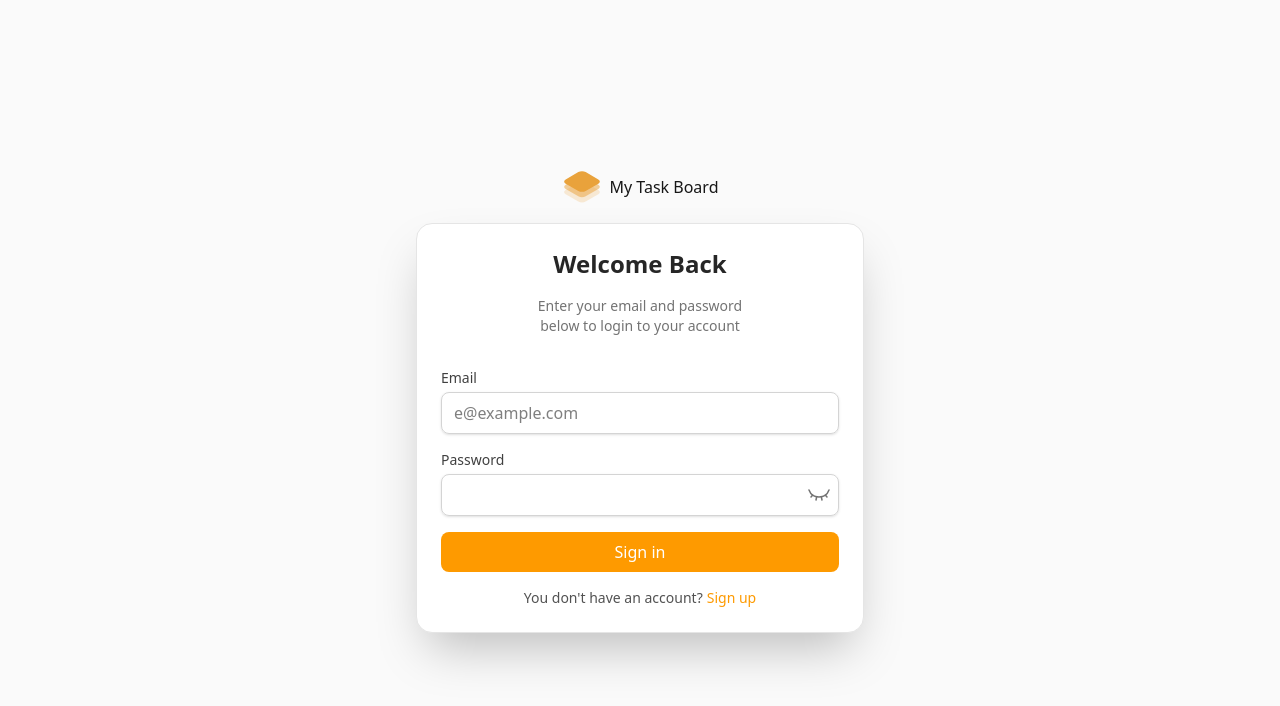
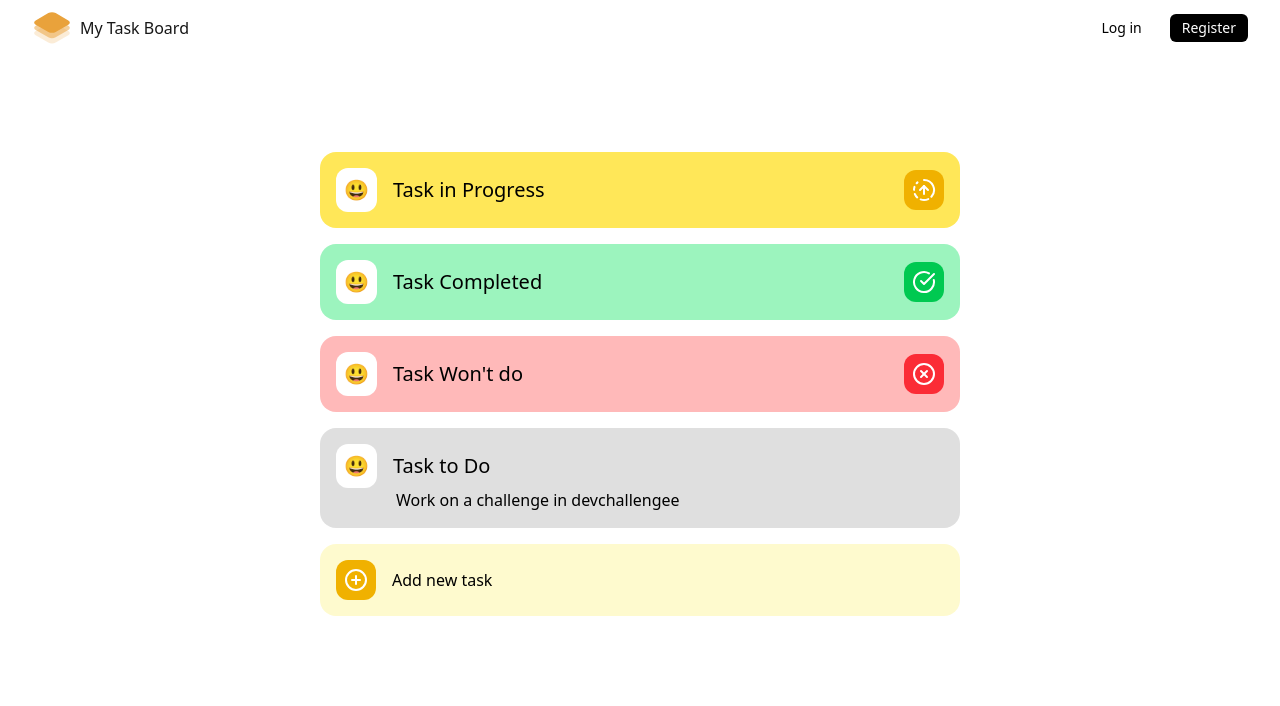
Before and after one commit to KevinPadi/My-task-board, a React (Vite) app: page /board in a window 1280 px wide. Before the commit this address led to /login. Shown: the top 706 px of the page. Built offline with nearby package versions, Linux system fonts and the light colour scheme; no server answers.

Commit message:
ft: board page added

```diff
--- a/package.json
+++ b/package.json
@@ -20,6 +20,7 @@
     "react-router-dom": "^7.1.5",
     "react-toastify": "^11.0.3",
     "tailwindcss": "^4.0.4",
+    "vaul": "^1.1.2",
     "zod": "^3.24.2"
   },
   "devDependencies": {
--- a/src/App.tsx
+++ b/src/App.tsx
@@ -19,9 +19,9 @@ function App() {
             <Route path="/b" element={<ProtectedRoute />} />
 
           {/* Ruta protegida */}
-          <Route element={<ProtectedRoute />}>
+          {/* <Route element={<ProtectedRoute />}> */}
             <Route path="/board" element={<BoardPage />} />
-          </Route>
+          {/* </Route> */}
         </Routes>
         <ToastContainer />
       </AuthProvider>
--- a/src/pages/BoardPage.tsx
+++ b/src/pages/BoardPage.tsx
@@ -1,13 +1,142 @@
-import { useAuth } from "../context/AuthContext"
+import { CircleCheckBig, CircleFadingArrowUp, CirclePlus, CircleX } from "lucide-react"
+import Header from "../components/Header"
+import { useState } from "react"
+import { Drawer } from 'vaul'
+
+function AddNewTaskDrawer() {
+  return (
+    <Drawer.Root direction="right">
+      <Drawer.Trigger className="w-full rounded-2xl bg-yellow-100/80 p-4 mt-4 hover:cursor-pointer hover:bg-yellow-200 transition-colors ease-in-out duration-300">
+        <div className="flex w-full items-center justify-between">
+          <div className="flex items-center gap-4">
+            <div className="rounded-xl bg-yellow-500 p-2 text-lg text-white">
+              <CirclePlus />
+            </div>
+            <span className="font-medium text-black"> Add new task </span>
+          </div>
+        </div>
+      </Drawer.Trigger>
+      <Drawer.Portal>
+        <Drawer.Overlay className="fixed inset-0 bg-black/40" />
+        <Drawer.Content
+          className="right-2 top-2 bottom-2 fixed z-10 outline-none w-2xl flex ml-2"
+          // The gap between the edge of the screen and the drawer is 8px in this case.
+          style={{ '--initial-transform': 'calc(100% + 8px)' } as React.CSSProperties}
+        >
+          <div className="bg-zinc-50 h-full w-full grow p-5 flex flex-col rounded-[16px]">
+            <div>
+              <Drawer.Title className="font-medium mb-2 text-zinc-900 text-xl"> Add new task </Drawer.Title>
+            </div>
+            <form action="" className="w-full mt-6 space-y-6">
+              <div className="flex flex-col gap-2">
+                <label htmlFor="name" className="text-sm text-neutral-400"> Task name </label>
+                <input name="name" id="name" type="text" className="border rounded-lg p-3 border-neutral-400 focus:outline-orange-500 focus:border-orange-500" />
+              </div>
+              <div className="flex flex-col gap-2">
+                <label htmlFor="description" className="text-sm text-neutral-400"> Description </label>
+                <textarea name="description" id=""  className="border rounded-lg p-3 border-neutral-400 focus:outline-orange-500 focus:border-orange-500 placeholder:text-neutral-400" placeholder="Enter a short description"></textarea>
+              </div>
+            </form>
+          </div>
+        </Drawer.Content>
+      </Drawer.Portal>
+    </Drawer.Root>
+  );
+}
+
+
 
 const BoardPage = () => {
-  const { user } = useAuth()
+
+  interface Task {
+    name: string,
+    description?: string,
+    icon?: string,
+    status: undefined | 'inProgress' | 'completed' | "won't do"
+
+  }
+
+  const sampleData: Task[] = [
+    {
+      name: 'Task in Progress',
+      description: undefined,
+      icon: '😃',
+      status: "inProgress"
+    },
+    {
+      name: 'Task Completed',
+      description: undefined,
+      icon: '😃',
+      status: "completed"
+    },
+    {
+      name: "Task Won't do",
+      description: undefined,
+      icon: '😃',
+      status: "won't do"
+    },
+    {
+      name: 'Task to Do',
+      description: 'Work on a challenge in devchallengee',
+      icon: '😃',
+      status: undefined
+    },
+  ]
+
+  const [ tasks, setTasks ] = useState<Task[]>(sampleData)
+
   return (
-    <h1>
-      {
-        user ? user._id : 'cargando'
-      }
-    </h1>
+    <section>
+      <Header />
+      <div className="mt-20 max-w-2xl mx-auto p-4">
+        <ul className="flex flex-col gap-4">
+          {
+            tasks.map((task, index) => (
+              <li
+                key={index}
+                className={`w-full rounded-2xl p-4 text-xl
+                  ${task.status === 'inProgress' ? 'bg-yellow-300/75' :
+                    task.status === 'completed' ? 'bg-green-300/75' :
+                    task.status === "won't do" ? 'bg-red-300/75' :
+                    'bg-neutral-300/75'
+                  }`
+                }
+              >
+                <div className="flex w-full items-center justify-between">
+                  <div className="flex items-center gap-4">
+                    <span className="rounded-xl bg-white p-2"> {task.icon} </span>
+                    <span className="font-medium text-black"> {task.name} </span>
+                  </div>
+                  <div
+                    className={`rounded-xl p-2 text-lg text-white
+                      ${task.status === 'inProgress' ? 'bg-yellow-500' :
+                        task.status === 'completed' ? 'bg-green-500' :
+                        task.status === "won't do" ? 'bg-red-500' :
+                        'bg-transparent'
+                      }`}
+                  >
+                    {
+                      task.status === 'inProgress' ? <CircleFadingArrowUp /> :
+                      task.status === 'completed' ? <CircleCheckBig /> :
+                      task.status === "won't do" ? <CircleX /> :
+                      undefined
+                    }
+                  </div>
+                </div>
+                {
+                  task.description && (
+                    <p className="pl-15 text-base pr-10 text-balance"> {task.description} </p>
+                  )
+                }
+              </li>
+            ))
+          }
+
+        </ul>
+
+        <AddNewTaskDrawer />
+      </div>
+    </section>
   )
 }
 
```
Also changed, not shown: 1 other file (tests, documents, lock files or other folders).
